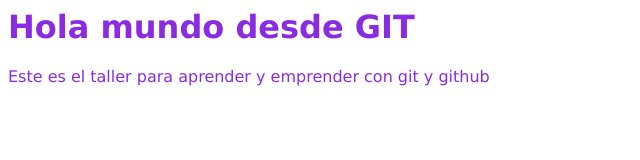
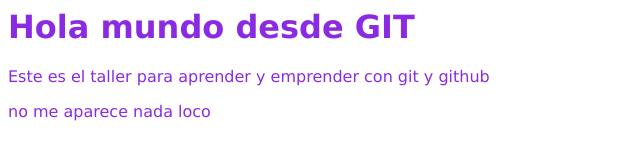
Before and after one commit to rodrigo-lusquinos/enat-taller-git33, a plain HTML site: page index.html in a window 1280 px wide. Shown: the whole page, without its empty margins (0-640 px from the left). Drawn offline with Linux system fonts and the light colour scheme.

Commit message:
como hacer para ver las cosas

```diff
--- a/index.html
+++ b/index.html
@@ -5,3 +5,4 @@ font-family: 'Lucida Sans';
 </style>
 <h1>Hola mundo desde GIT</h1>
 <p>Este es el taller para aprender y emprender con git y github</p>
+<p>no me aparece nada loco</p>
```
